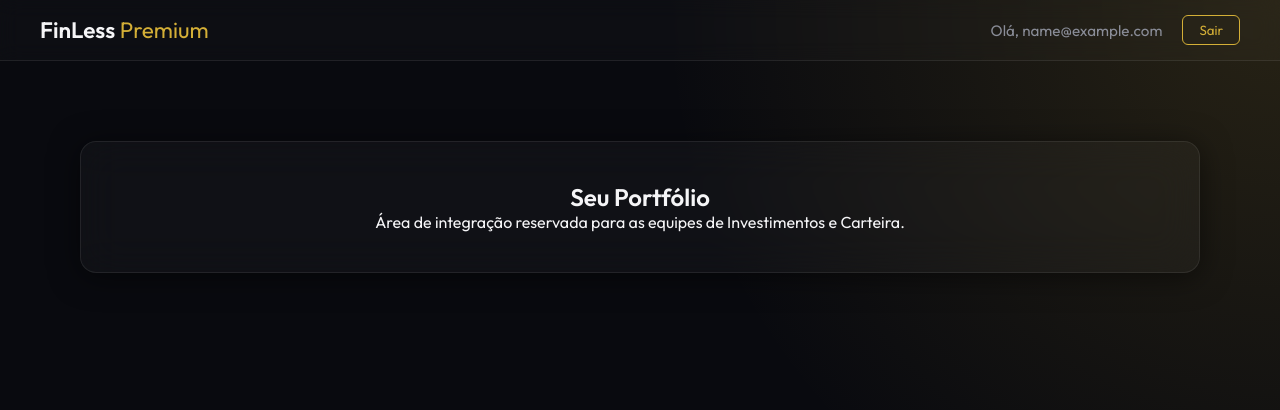
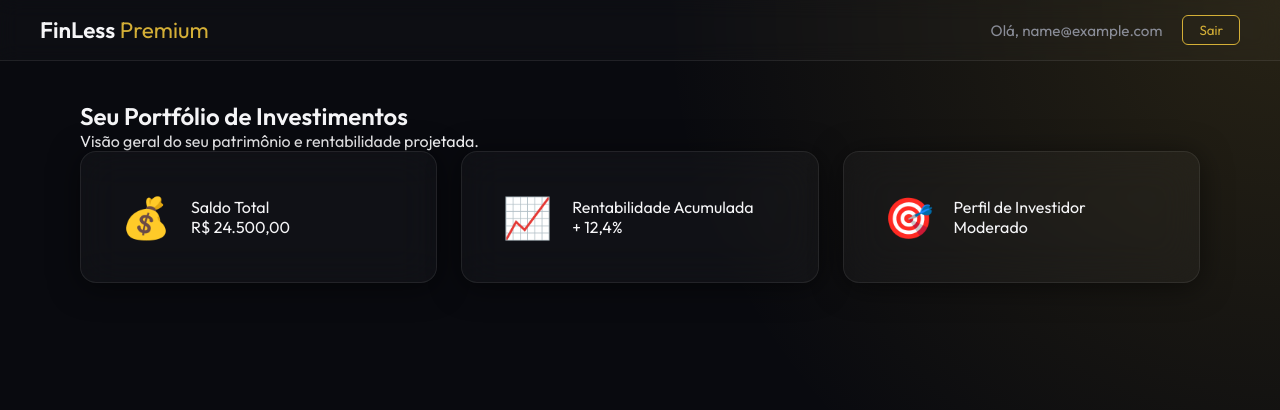
Before and after one commit to prfAguiar/tp-engsoft, a Vue app in the folder frontend/: page / in a window 1280 px wide. Shown: the top 410 px of the page. Built offline with nearby package versions, Linux system fonts and the light colour scheme; sample sign-in values are in the browser's storage.

Commit message:
feat(dashboard): add layout and stats cards

```diff
--- a/frontend/src/views/DashboardView.vue
+++ b/frontend/src/views/DashboardView.vue
@@ -1,9 +1,33 @@
 <template>
   <div class="dashboard-layout">
     <main class="dashboard-content">
-      <div class="glass-card" style="text-align: center; margin-top: 40px;">
-        <h2 class="title">Seu Portfólio</h2>
-        <p class="subtitle">Área de integração reservada para as equipes de Investimentos e Carteira.</p>
+      <div class="header-section">
+        <h2 class="title">Seu Portfólio de Investimentos</h2>
+        <p class="subtitle">Visão geral do seu patrimônio e rentabilidade projetada.</p>
+      </div>
+
+      <div class="stats-grid">
+        <div class="stat-card glass-card">
+          <div class="stat-icon">💰</div>
+          <div class="stat-info">
+            <span class="stat-label">Saldo Total</span>
+            <span class="stat-value">R$ 24.500,00</span>
+          </div>
+        </div>
+        <div class="stat-card glass-card">
+          <div class="stat-icon">📈</div>
+          <div class="stat-info">
+            <span class="stat-label">Rentabilidade Acumulada</span>
+            <span class="stat-value positive">+ 12,4%</span>
+          </div>
+        </div>
+        <div class="stat-card glass-card">
+          <div class="stat-icon">🎯</div>
+          <div class="stat-info">
+            <span class="stat-label">Perfil de Investidor</span>
+            <span class="stat-value">Moderado</span>
+          </div>
+        </div>
       </div>
     </main>
   </div>
@@ -25,4 +49,22 @@
   margin: 0 auto;
   width: 100%;
 }
+.stats-grid {
+  display: grid;
+  grid-template-columns: repeat(auto-fit, minmax(300px, 1fr));
+  gap: 24px;
+  margin-bottom: 40px;
+}
+.stat-card {
+  display: flex;
+  align-items: center;
+  gap: 20px;
+}
+.stat-icon {
+  font-size: 2.5rem;
+}
+.stat-info {
+  display: flex;
+  flex-direction: column;
+}
 </style>
```
